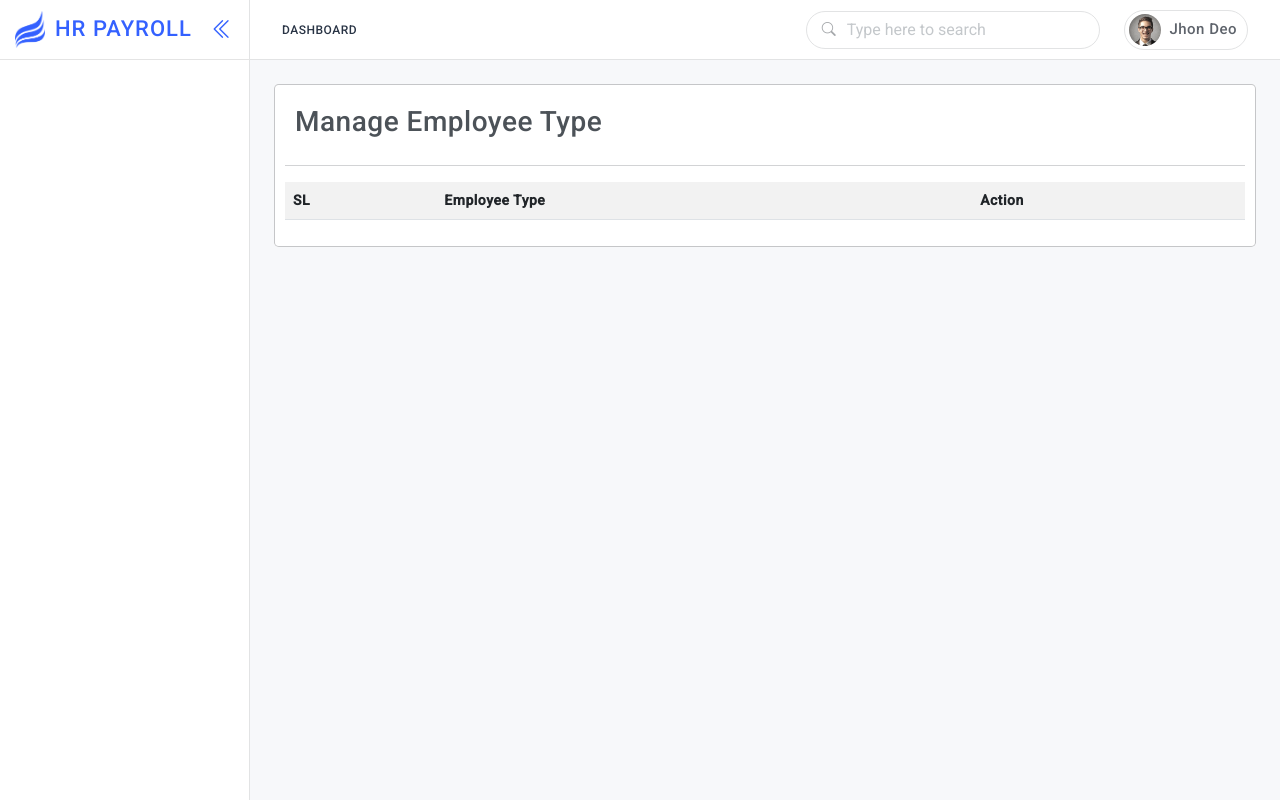
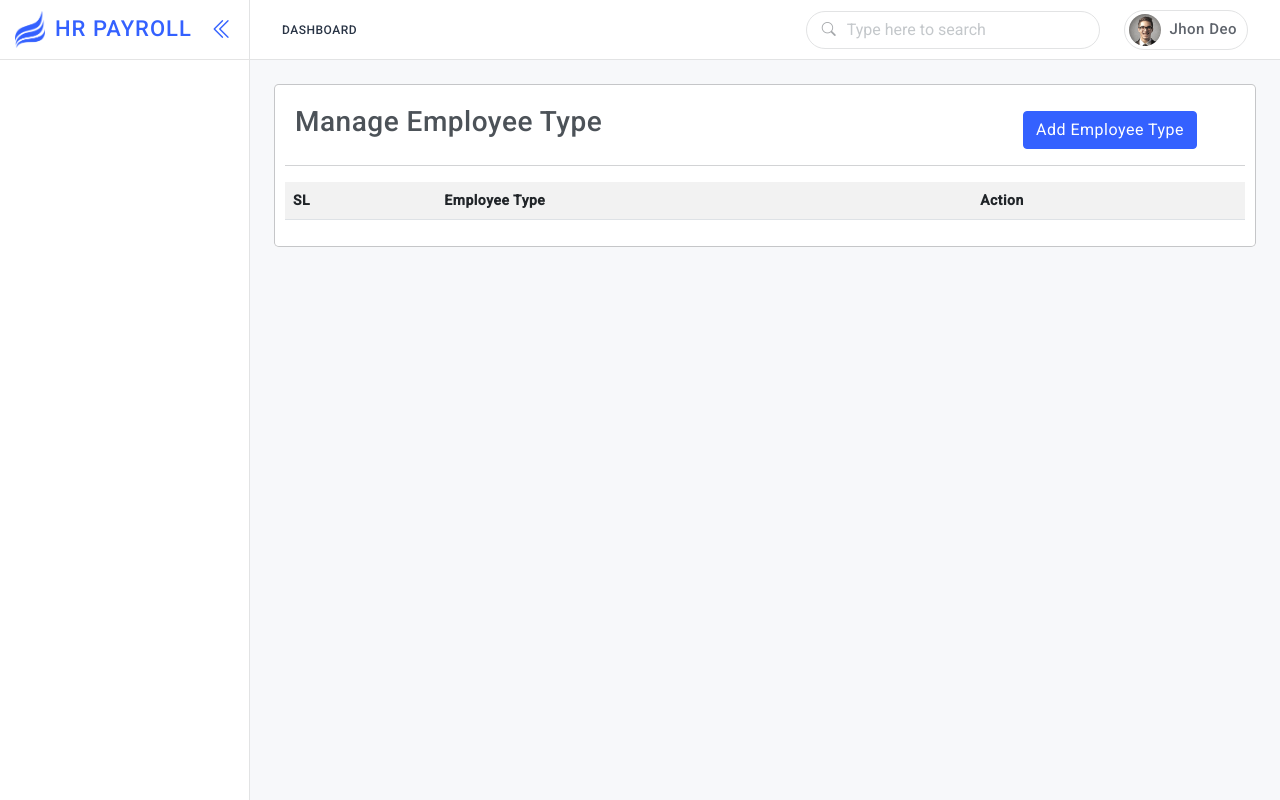
Before and after one commit to friends-team-isdb/HR_Payroll, a PHP site: page /employeeTypeManage.php in a window 1280 px wide. Run offline with PHP 8.4, Linux system fonts and the light colour scheme; data that the repository does not hold is empty; some libraries are stand-ins or nearby versions.

Commit message:
add btn done

```diff
--- a/employeeTypeManage.php
+++ b/employeeTypeManage.php
@@ -65,7 +65,15 @@
 
         <div class="row">
            <div class="col-md-12">
-               <h3 style="margin:10px;">Manage Employee Type</h3>
+             <div class="row">
+               <div class="col-md-6">
+                <h3 style="margin:10px;">Manage Employee Type</h3>
+               </div>
+               <div class="col-md-3"></div>
+               <div class="col-md-3">
+                 <a href="AddEmployeeType.php" class="btn btn-primary mt-3">Add Employee Type</a>
+               </div>
+              </div>
            </div>
        </div>
        <hr>
```
